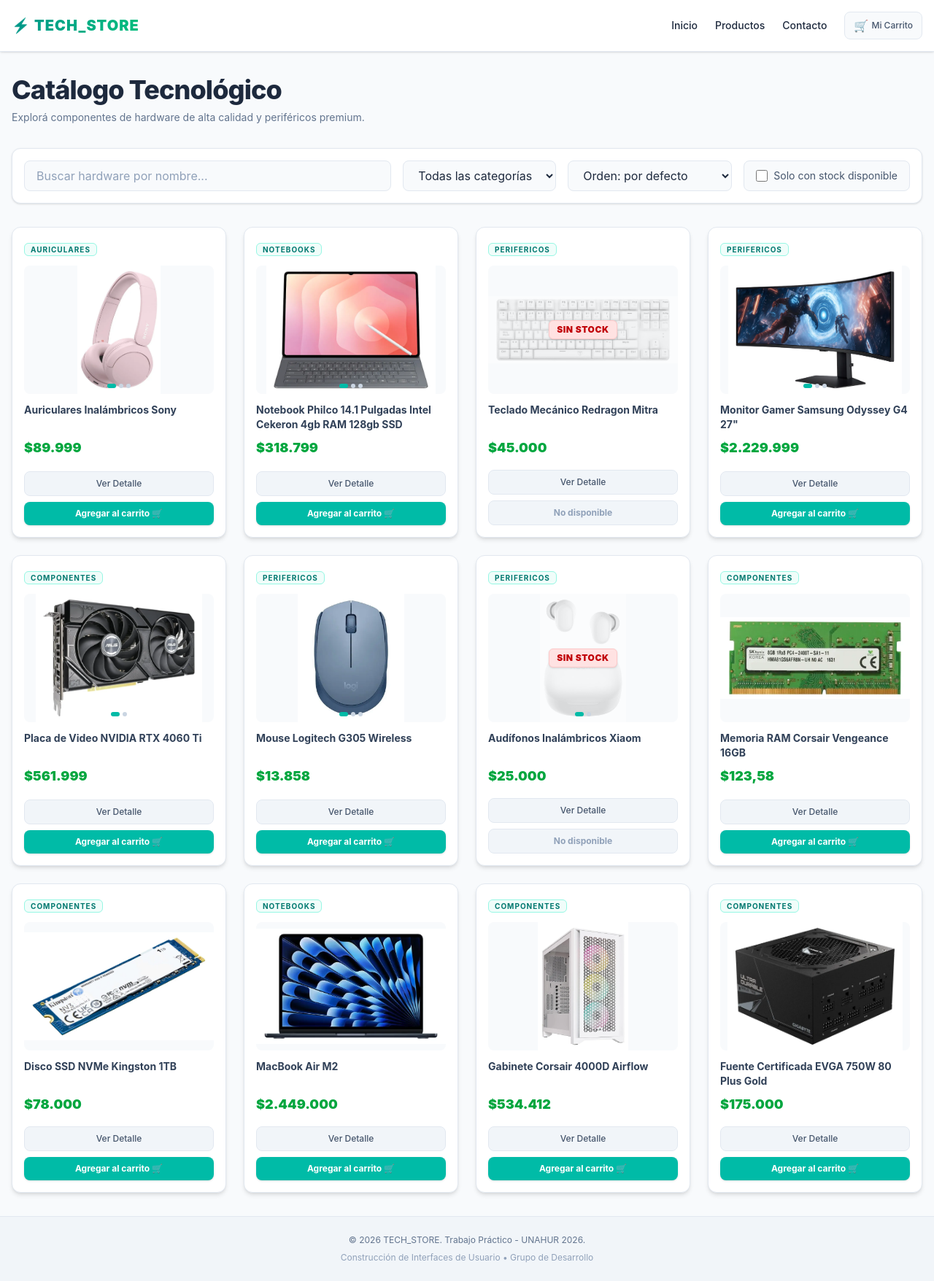
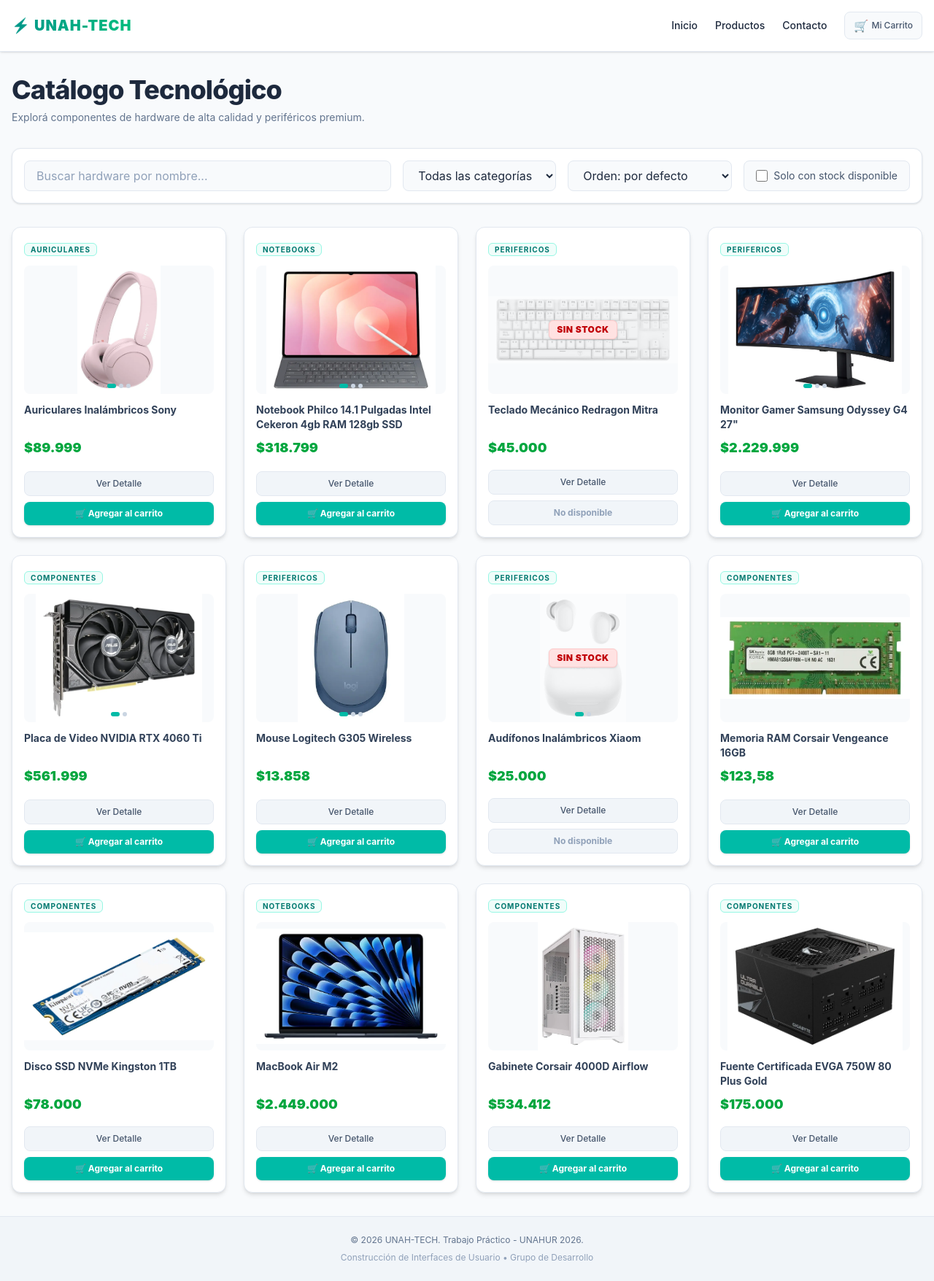
Before and after one commit to magalipgutierrez/CIU-TECH_STORE, a React (Vite) app: page /productos in a window 1280 px wide. Shown: the whole page at 73% size. Built offline with nearby package versions, Linux system fonts and the light colour scheme.

Commit message:
aclaraciones

```diff
--- a/src/App.jsx
+++ b/src/App.jsx
@@ -20,7 +20,7 @@
     localStorage.setItem('carrito_unahur', JSON.stringify(carrito));
   }, [carrito]);
 
-  // Lógica: Agregar controlando Stock estricto
+  // Lógica: Agregar controlando Stock y evitando duplicados
   const agregarAlCarrito = (producto) => {
     setCarrito((itemPrevio) => {
       const encontrado = itemPrevio.find((item) => item.id === producto.id);
@@ -37,7 +37,7 @@
     });
   };
 
-  // Lógica: Modificar cantidad (+1 o -1) de manera controlada
+  // Lógica: Modificar cantidad (+1 o -1)
   const modificarCantidad = (id, tipo) => {
     setCarrito((itemPrevio) =>
       itemPrevio.map((item) => {
--- a/src/components/Footer.jsx
+++ b/src/components/Footer.jsx
@@ -2,7 +2,7 @@
   return (
     <footer className="bg-slate-100 border-t border-slate-200 text-slate-500 text-xs py-6 text-center">
       <div className="max-w-7xl mx-auto px-4 space-y-2">
-        <p>© {new Date().getFullYear()} TECH_STORE. Trabajo Práctico - UNAHUR 2026.</p>
+        <p>© {new Date().getFullYear()} UNAH-TECH. Trabajo Práctico - UNAHUR 2026.</p>
         <p className="text-slate-400">Construcción de Interfaces de Usuario • Grupo de Desarrollo</p>
       </div>
     </footer>
--- a/src/components/Navbar.jsx
+++ b/src/components/Navbar.jsx
@@ -4,9 +4,9 @@
   return (
     <nav className="sticky top-0 z-50 bg-white/90 backdrop-blur-md border-b border-slate-200 text-slate-800 px-4 py-4 shadow-sm">
       <div className="max-w-7xl mx-auto flex justify-between items-center">
-        {/* Identidad / Logo de la Tienda */}
+        {/*  Logo  */}
         <Link to="/" className="text-xl font-black tracking-wider bg-gradient-to-r from-teal-600 to-emerald-500 bg-clip-text text-transparent hover:opacity-80 transition-opacity">
-          ⚡ TECH_STORE
+          ⚡ UNAH-TECH
         </Link>
 
         {/* Enlaces de Navegación */}
--- a/src/components/ProductoCard.jsx
+++ b/src/components/ProductoCard.jsx
@@ -5,22 +5,22 @@
   const { id, nombre, precio, imagenes, stock, categoria } = producto;
   const sinStock = stock === 0;
 
-  // 1. EL ESTADO: Memoria para saber qué foto estamos viendo (arranca en la 0)
+  // ESTADO: Memoria para saber qué foto estamos viendo (arranca en la 0)
   const [imagenActiva, setImagenActiva] = useState(0);
 
-  // Por si te olvidaste de actualizar algún producto al nuevo formato de array
+  //actualizar algún producto al nuevo formato de array
   const listaImagenes = imagenes || [];
 
-  // 2. LAS FUNCIONES: Para mover el carrusel
+  // Para mover el carrusel
   const siguienteImagen = (e) => {
-    e.preventDefault(); // Evita que se disparen otros clics sin querer
-    // Si llegamos a la última foto, volvemos a la primera (0)
+    e.preventDefault(); // Evita que se disparen otros clic sin querer
+    // Si llegamos a la última foto-> volvemos a la primera (0)
     setImagenActiva((prev) => (prev === listaImagenes.length - 1 ? 0 : prev + 1));
   };
 
   const anteriorImagen = (e) => {
     e.preventDefault();
-    // Si estamos en la primera foto, vamos a la última
+    // Si estamos en la primera foto-> vamos a la última
     setImagenActiva((prev) => (prev === 0 ? listaImagenes.length - 1 : prev - 1));
   };
 
@@ -31,7 +31,7 @@
           {categoria}
         </span>
 
-        {/* CONTENEDOR DE IMAGEN Y CARRUSEL */}
+        {/* CONTENEDOR DE CARRUSEL */}
         <div className="w-full h-44 overflow-hidden rounded-lg my-3 bg-slate-50 flex items-center justify-center relative group/img">
           <img
             className={`w-full h-full object-contain transition-transform duration-300 group-hover:scale-105 ${sinStock ? 'opacity-40 grayscale' : ''}`}
@@ -45,14 +45,14 @@
             </span>
           )}
 
-          {/* FLECHITAS (Solo aparecen si hay más de 1 imagen y hacemos hover) */}
+          {/* FLECHITAS*/}
           {listaImagenes.length > 1 && (
             <>
               <button
                 onClick={anteriorImagen}
                 className="absolute left-1 top-1/2 -translate-y-1/2 bg-white/80 hover:bg-white text-slate-800 p-1.5 rounded-full shadow-md opacity-0 group-hover/img:opacity-100 transition-opacity"
               >
-                {/* Ícono de flecha izquierda */}
+
                 <svg xmlns="http://www.w3.org/2000/svg" fill="none" viewBox="0 0 24 24" strokeWidth={2.5} stroke="currentColor" className="w-4 h-4">
                   <path strokeLinecap="round" strokeLinejoin="round" d="M15.75 19.5 8.25 12l7.5-7.5" />
                 </svg>
@@ -108,7 +108,7 @@
               : 'bg-teal-500 hover:bg-teal-600 text-white shadow-sm active:scale-[0.98]'
           }`}
         >
-          {sinStock ? 'No disponible' : ' Agregar al carrito 🛒'}
+          {sinStock ? 'No disponible' : ' 🛒 Agregar al carrito '}
         </button>
       </div>
     </div>
--- a/src/pages/Carrito.jsx
+++ b/src/pages/Carrito.jsx
@@ -8,7 +8,7 @@
     <div className="space-y-8 py-4">
       <div>
         <h1 className="text-3xl font-extrabold text-slate-800 tracking-tight">Tu Carrito de Compras</h1>
-        <p className="text-sm text-slate-500 mt-1">Revisá los componentes agregados antes de proceder al checkout.</p>
+        <p className="text-sm text-slate-500 mt-1">Revisá los componentes agregados antes de proceder al pago.</p>
       </div>
 
       {carritoVacio ? (
@@ -50,7 +50,7 @@
               to="/contacto"
               className="block text-center w-full bg-emerald-500 hover:bg-emerald-600 text-white font-black text-sm py-3.5 rounded-xl transition-colors shadow-sm"
             >
-              Continuar al Checkout 💳
+              Continuar con el Checkout 💳
             </Link>
           </div>
         </div>
--- a/src/pages/Contacto.jsx
+++ b/src/pages/Contacto.jsx
@@ -58,7 +58,7 @@
           />
         </div>
 
-        {/* Correo Electrónico */}
+        {/* mail */}
         <div className="space-y-1.5">
           <label className="text-xs font-bold text-slate-600 uppercase tracking-wide">Email Corporativo / Personal *</label>
           <input
```
Also changed, not shown: 1 other file (tests, documents, lock files or other folders).
